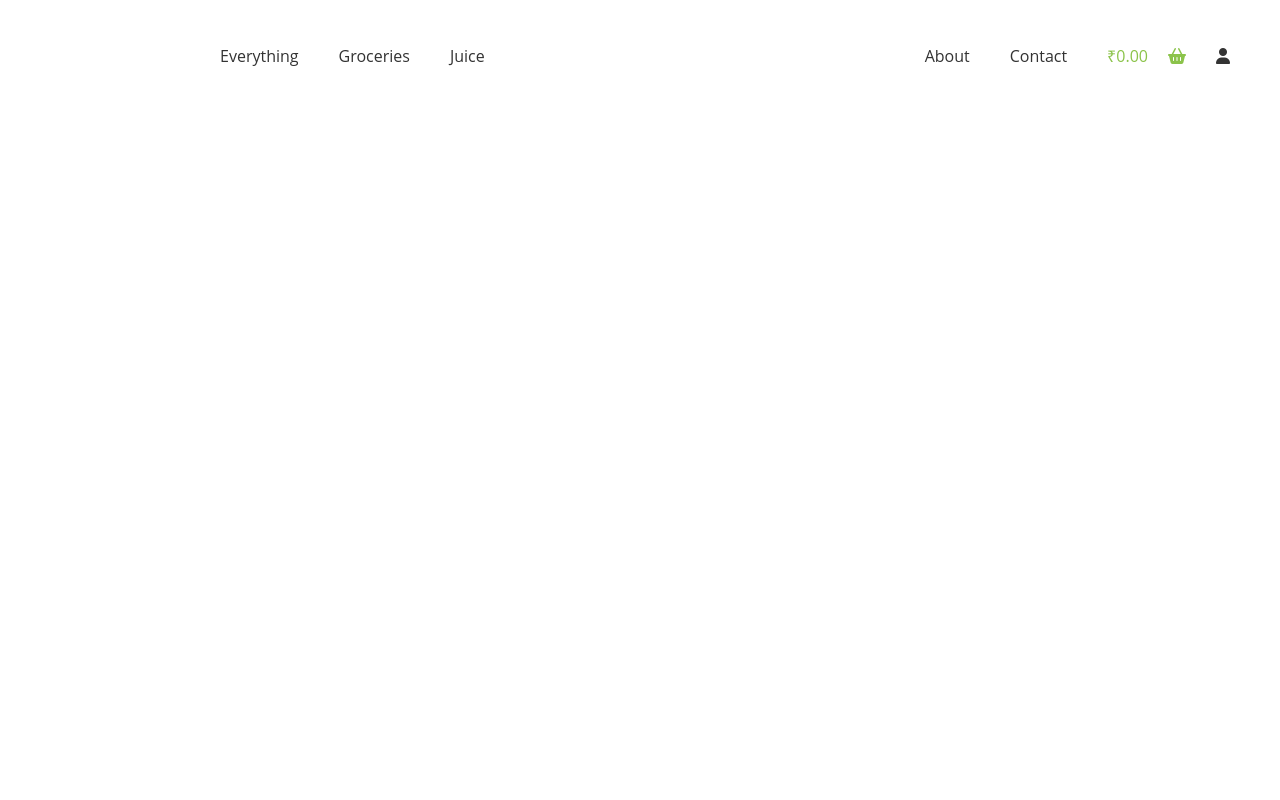
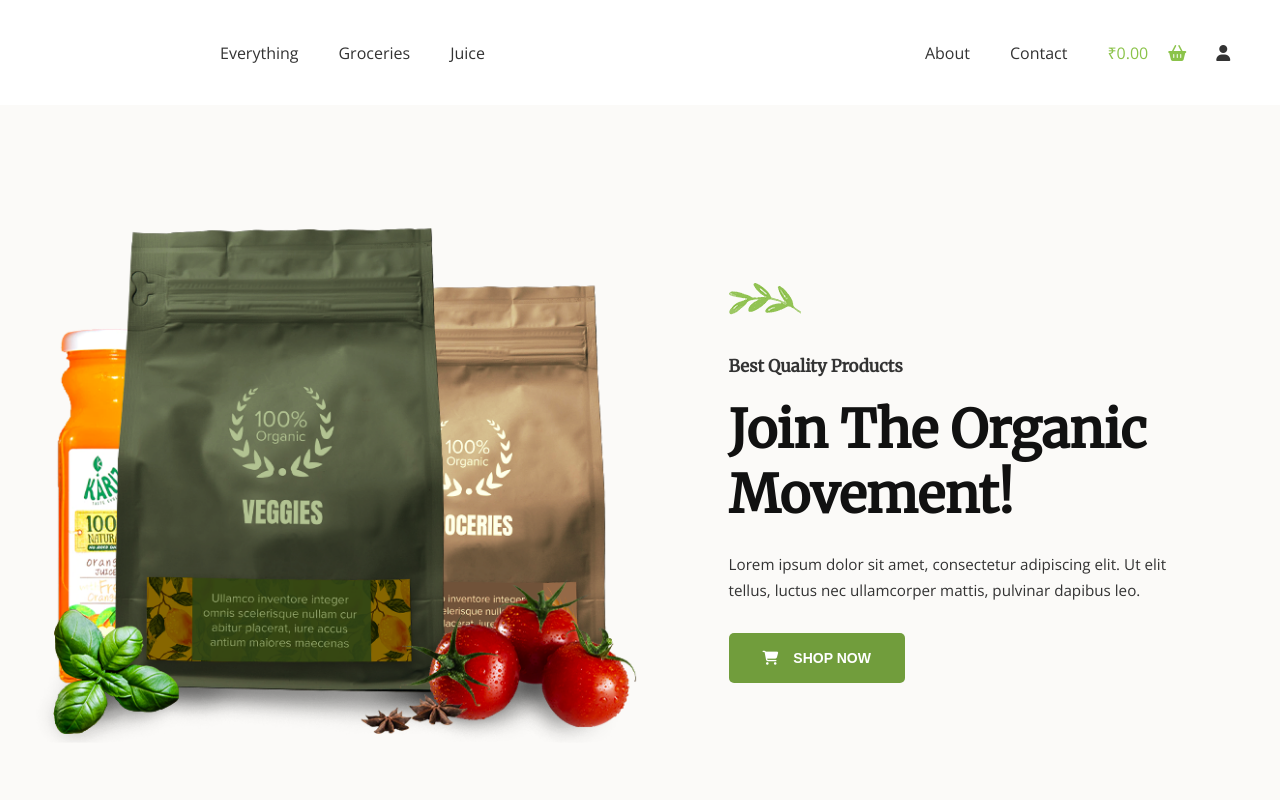
Before and after one commit to Vatsal-poddar11/E-Commerce_Website, a plain HTML site: page index.html in a window 1280 px wide. Drawn offline with nearby package versions, Linux system fonts and the light colour scheme.

Commit message:
Added the hero-section

```diff
--- a/index.html
+++ b/index.html
@@ -7,6 +7,12 @@
 
     <!-- Font Awesome Link -->
     <link rel="stylesheet" href="https://cdnjs.cloudflare.com/ajax/libs/font-awesome/6.5.1/css/all.min.css" integrity="sha512-DTOQO9RWCH3ppGqcWaEA1BIZOC6xxalwEsw9c2QQeAIftl+Vegovlnee1c9QX4TctnWMn13TZye+giMm8e2LwA==" crossorigin="anonymous" referrerpolicy="no-referrer" />
+
+    <!-- Google Fonts -->
+    <link rel="preconnect" href="https://fonts.googleapis.com">
+    <link rel="preconnect" href="https://fonts.gstatic.com" crossorigin>
+    <link href="https://fonts.googleapis.com/css2?family=Open+Sans&display=swap" rel="stylesheet">
+    <link href="https://fonts.googleapis.com/css2?family=Merriweather:wght@300;400&family=Open+Sans&display=swap" rel="stylesheet">
 
     <!-- CSS -->
     <link rel="stylesheet" href="styles.css">
@@ -46,6 +52,22 @@
                 </a>
             </div>
         </div>
+
+        <div class="hero-section">
+            <div class="hero-section-image">
+                <div class="hero-image"></div>
+            </div>
+            <div class="hero-text">
+                <div class="hero-sub-image"></div>
+                <div class="hero-heading"><b>Best Quality Products</b></div>
+                <div class="hero-subheading"><b>Join The Organic Movement!</b></div>
+                <div class="hero-content">Lorem ipsum dolor sit amet, consectetur adipiscing elit. Ut elit tellus, luctus nec ullamcorper mattis, pulvinar dapibus leo.</div>
+                <div class="hero-button">
+                    <button class="hero-btn"><i class="fa-solid fa-cart-shopping"></i><b>SHOP NOW</b></button>
+                </div>
+                <!-- <div class="hero-back-img"></div> -->
+            </div>
+        </div>
     </div>
 </body>
 </html>
--- a/styles.css
+++ b/styles.css
@@ -37,7 +37,7 @@ body{
 }
 
 .nav-items{
-    margin-top: 45px;
+    margin-top: 42px;
     font-size: 1rem;
     padding-left: 20px;
     padding-right: 20px;
@@ -82,3 +82,94 @@ body{
 .fa-basket-shopping{
     color: #8bc34a;
 }
+
+/* Hero Section */
+
+.hero-section{
+    margin-top: 5px;
+    height: 700px;
+    background-color: #f8f6f392;
+    color: #333333;
+    display: flex;
+}
+
+.hero-section-image{
+    height: auto;
+    width: 52%;
+}
+
+.hero-image{
+    background-image: url("pictures/organic-products-hero.png");
+    height: 80%;
+    width: 100%;
+    margin-top: 100px;
+    margin-left: 8px;
+    background-size: cover;
+    scale: 0.92;
+}
+
+.hero-text{
+    height: auto;
+    width: 35%;
+    margin-top: 178px;
+    margin-left: 63px;
+    position: relative;
+}
+
+.hero-sub-image{
+    background-image: url("pictures/logo-leaf-new.png");
+    height: 32px;
+    width: 72px;
+    margin-bottom: 40px;
+}
+
+.hero-heading{
+    font-family: Merriweather, serif;
+    font-size: 1.05rem;
+    margin-bottom: 20px;
+}
+
+.hero-subheading{
+    font-family: Merriweather, serif;
+    font-size: 3.25rem;
+    color: #111111;
+    margin-bottom: 25px;
+}
+
+.hero-content{
+    font-family: 'Open Sans',sans-serif;
+    font-size: 0.95rem;
+    line-height: 25.6px;
+    margin-bottom: 30px;
+}
+
+.hero-btn{
+    background-color: #508810cf;
+    font-size: 14px;
+    color: #ffffff;
+    border-radius: 5px;
+    text-align: center;
+    padding-top: 17px;
+    padding-bottom:17px;
+    padding-left: 34px;
+    padding-right: 34px;
+    border: none;
+    text-align: center;
+}
+
+.hero-button :hover{
+    background-color:#8bc34a;
+    transition-duration: 0.2s;
+    transition-timing-function: linear;
+    transition-delay: 0s;
+    transition-property: all;
+}
+
+.fa-cart-shopping{
+    margin-right: 15px;
+}
+
+/* .hero-back-img{
+    background-image: url("pictures/leaves-free-img.png");
+    position: absolute;
+} */
```
Also changed, not shown: pictures/leaves-free-img.png (added), pictures/logo-leaf-new.png (added), pictures/organic-products-hero.png (added).
